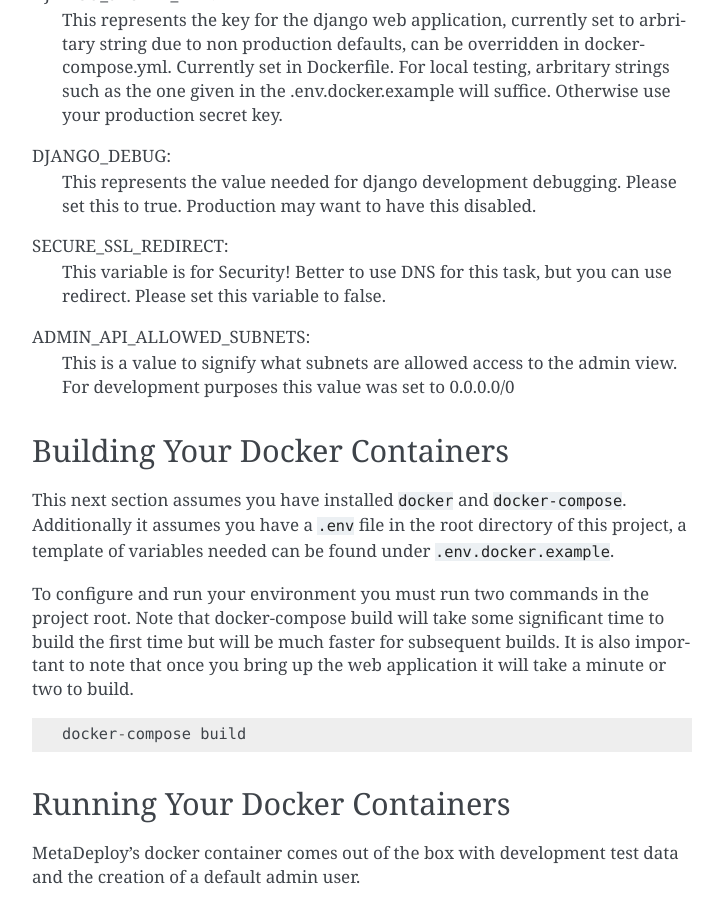
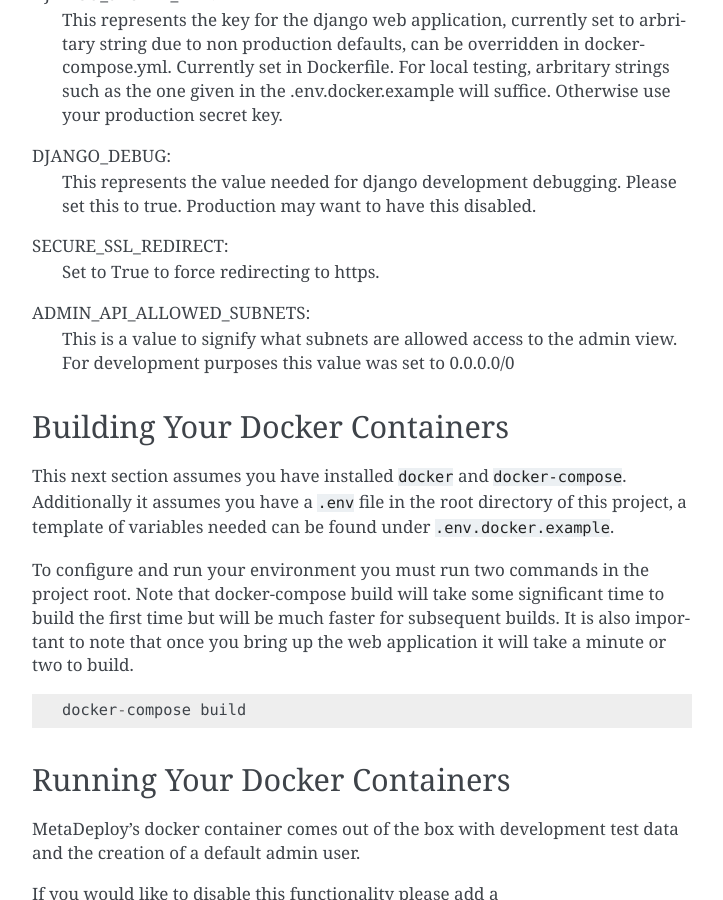
Before and after one commit to SFDO-Tooling/MetaDeploy, a Sphinx documentation site: the page built from docs/running_docker.rst, in a window 1280 px wide and 900 px high, scrolled down 2975 px. Shown: the whole window, without its empty margins (388-1111 px from the left). Built offline with Sphinx 7.4.7, drawn with Linux system fonts in a browser that asks for light colours.

Commit message:
Default TLS-related settings based on SECURE_SSL_REDIRECT

```diff
--- a/docs/running_docker.rst
+++ b/docs/running_docker.rst
@@ -140,8 +140,7 @@
     Please set this to true. Production may want to have this disabled.
 
 SECURE_SSL_REDIRECT:
-    This variable is for Security! Better to use DNS for this task,
-    but you can use redirect. Please set this variable to false.
+    Set to True to force redirecting to https.
 
 ADMIN_API_ALLOWED_SUBNETS:
     This is a value to signify what subnets are allowed access to the admin view.
```
Also changed, not shown: 2 other files.
